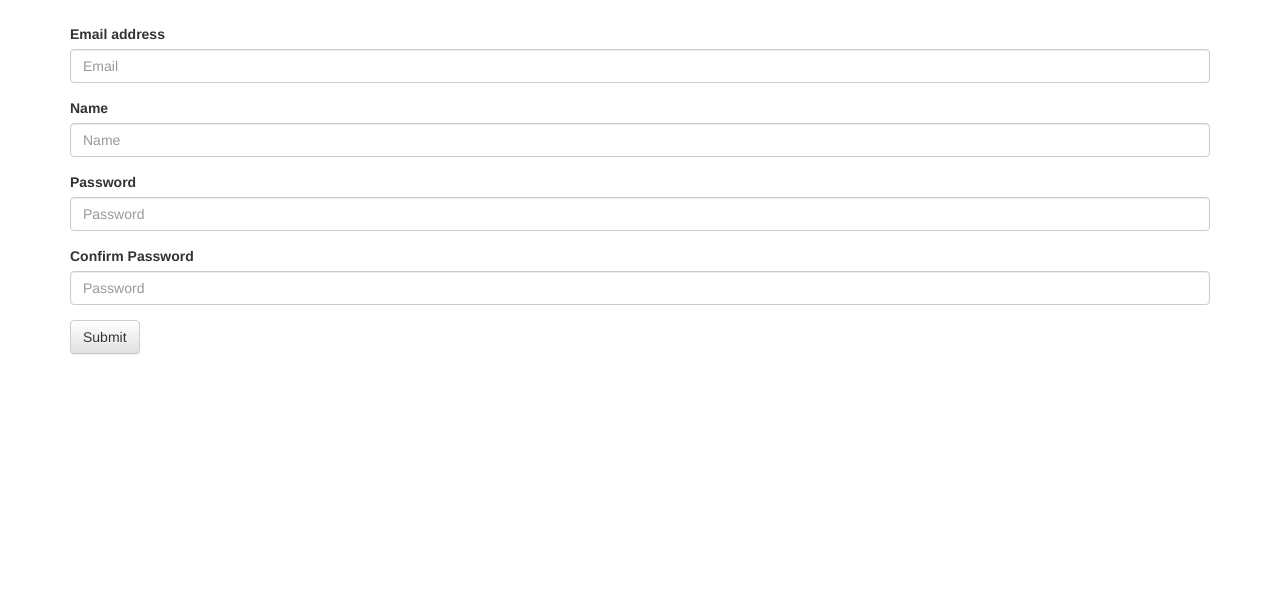
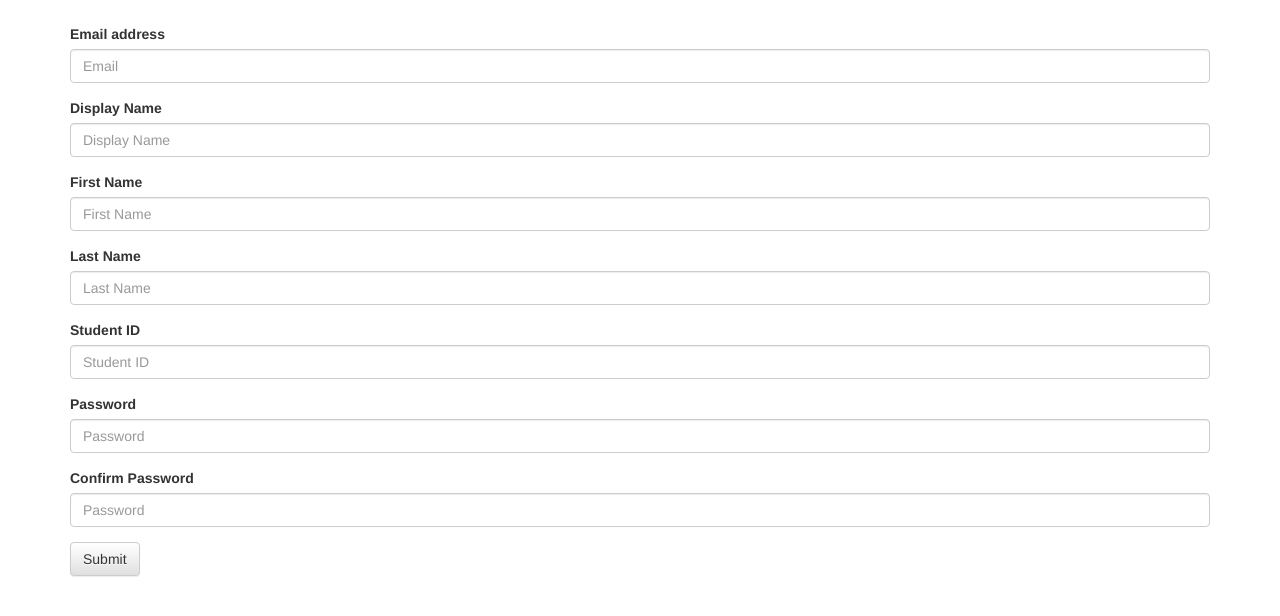
Before and after one commit to EntilZha/leaderboard, a Django app: template leaderboard/templates/leaderboard/register.html in a window 1280 px wide. Shown: the part 51-667 px from the top of the page. Run offline with Django 3.2, Linux system fonts and the light colour scheme; the template is opened without the code that fills it, so the values that code supplies are empty; some libraries are stand-ins or nearby versions.

Commit message:
Refactoring and fixing register bugs

```diff
--- a/leaderboard/admin.py
+++ b/leaderboard/admin.py
@@ -1,8 +1,8 @@
 from django.contrib import admin
-from leaderboard.models import Competition, Team, Submission, StudentInfo
+from leaderboard.models import Competition, Team, Submission, Profile
 
 
 admin.site.register(Competition)
 admin.site.register(Team)
 admin.site.register(Submission)
-admin.site.register(StudentInfo)
+admin.site.register(Profile)
--- a/leaderboard/templates/leaderboard/register.html
+++ b/leaderboard/templates/leaderboard/register.html
@@ -8,26 +8,41 @@
   {% else %}
   <form method="post" action="{% url 'register' %}">
     {% csrf_token %}
-    {{ form.non_field_errors }}
+    {{ user_form.non_field_errors }}
     <div class="form-group">
-      <label for="{{ form.email.id_for_label }}">Email address</label>
-      <input name="email" type="email" class="form-control" id="{{ form.email.id_for_label }}" placeholder="Email">
-      {{ form.email.errors }}
+      <label for="{{ user_form.email.id_for_label }}">Email address</label>
+      <input name="email" type="email" class="form-control" id="{{ user_form.email.id_for_label }}" placeholder="Email">
+      {{ user_form.email.errors }}
     </div>
     <div class="form-group">
-      <label for="{{ form.name.id_for_label }}">Name</label>
-      <input name="name" type="text" class="form-control" id="{{ form.name.id_for_label }}" placeholder="Name">
-      {{ form.name.errors }}
+      <label for="{{ user_form.name.id_for_label }}">Display Name</label>
+      <input name="name" type="text" class="form-control" id="{{ user_form.name.id_for_label }}" placeholder="Display Name">
+      {{ user_form.name.errors }}
     </div>
     <div class="form-group">
-      <label for="{{ form.password1.id_for_label }}">Password</label>
-      <input name="password1" type="password" class="form-control" id="{{ form.password1.id_for_label }}" placeholder="Password">
-      {{ form.password1.errors }}
+      <label for="{{ profile_form.first_name.id_for_label }}">First Name</label>
+      <input name="first_name" type="text" class="form-control" id="{{ profile_form.first_name.id_for_label }}" placeholder="First Name">
+      {{ profile_form.first_name.errors }}
     </div>
     <div class="form-group">
-      <label for="{{ form.password2.id_for_label }}">Confirm Password</label>
-      <input name="password2" type="password" class="form-control" id="{{ form.password2.id_for_label }}" placeholder="Password">
-      {{ form.password2.errors }}
+      <label for="{{ profile_form.last_name.id_for_label }}">Last Name</label>
+      <input name="last_name" type="text" class="form-control" id="{{ profile_form.last_name.id_for_label }}" placeholder="Last Name">
+      {{ profile_form.last_name.errors }}
+    </div>
+    <div class="form-group">
+      <label for="{{ profile_form.student_id.id_for_label }}">Student ID</label>
+      <input name="student_id" type="text" class="form-control" id="{{ profile_form.student_id.id_for_label }}" placeholder="Student ID">
+      {{ profile_form.student_id.errors }}
+    </div>
+    <div class="form-group">
+      <label for="{{ user_form.password1.id_for_label }}">Password</label>
+      <input name="password1" type="password" class="form-control" id="{{ user_form.password1.id_for_label }}" placeholder="Password">
+      {{ user_form.password1.errors }}
+    </div>
+    <div class="form-group">
+      <label for="{{ user_form.password2.id_for_label }}">Confirm Password</label>
+      <input name="password2" type="password" class="form-control" id="{{ user_form.password2.id_for_label }}" placeholder="Password">
+      {{ user_form.password2.errors }}
     </div>
     <button type="submit" class="btn btn-default">Submit</button>
   </form>
```
Also changed, not shown: leaderboard/models.py (+26 -2 lines), leaderboard/views.py (+16 -5 lines).
